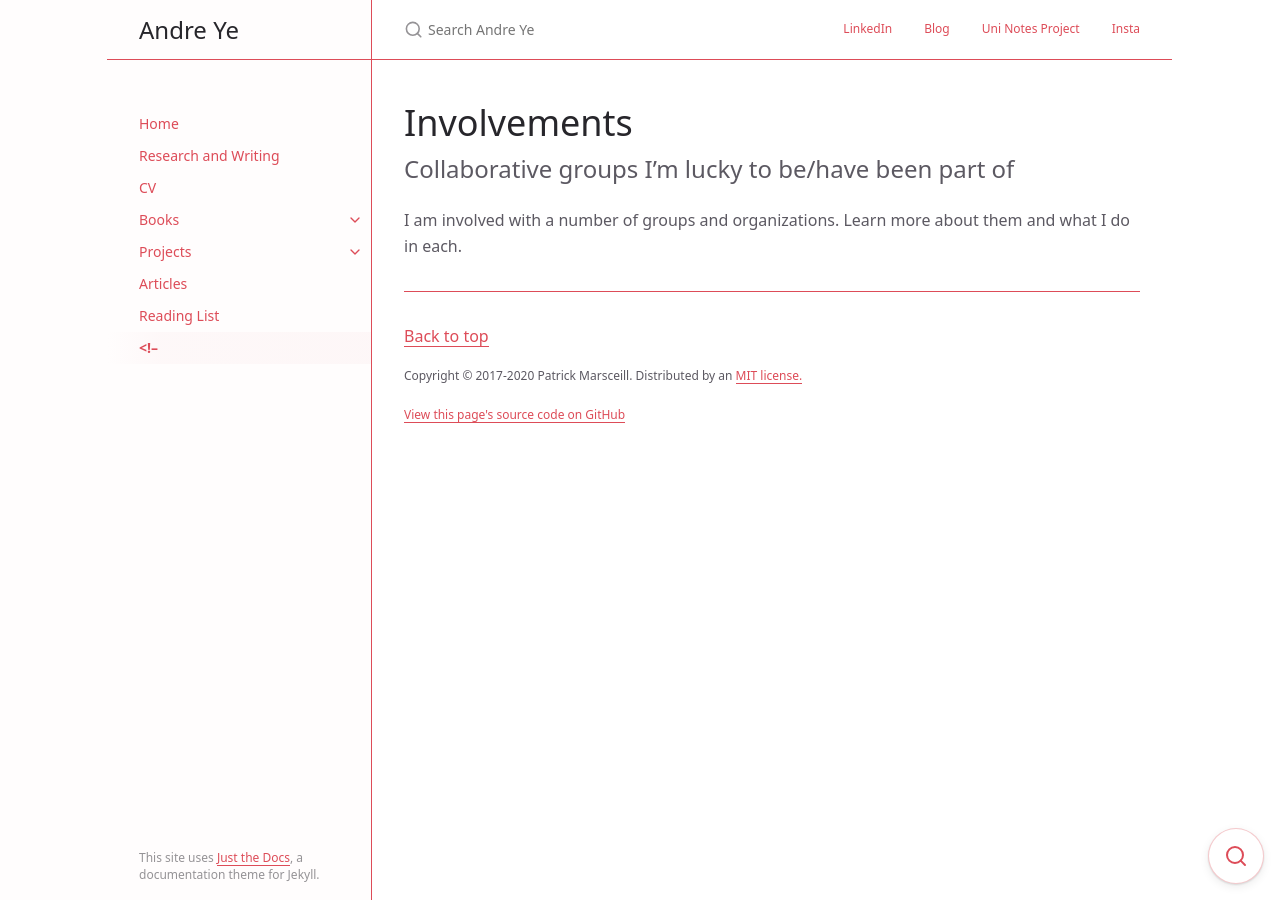
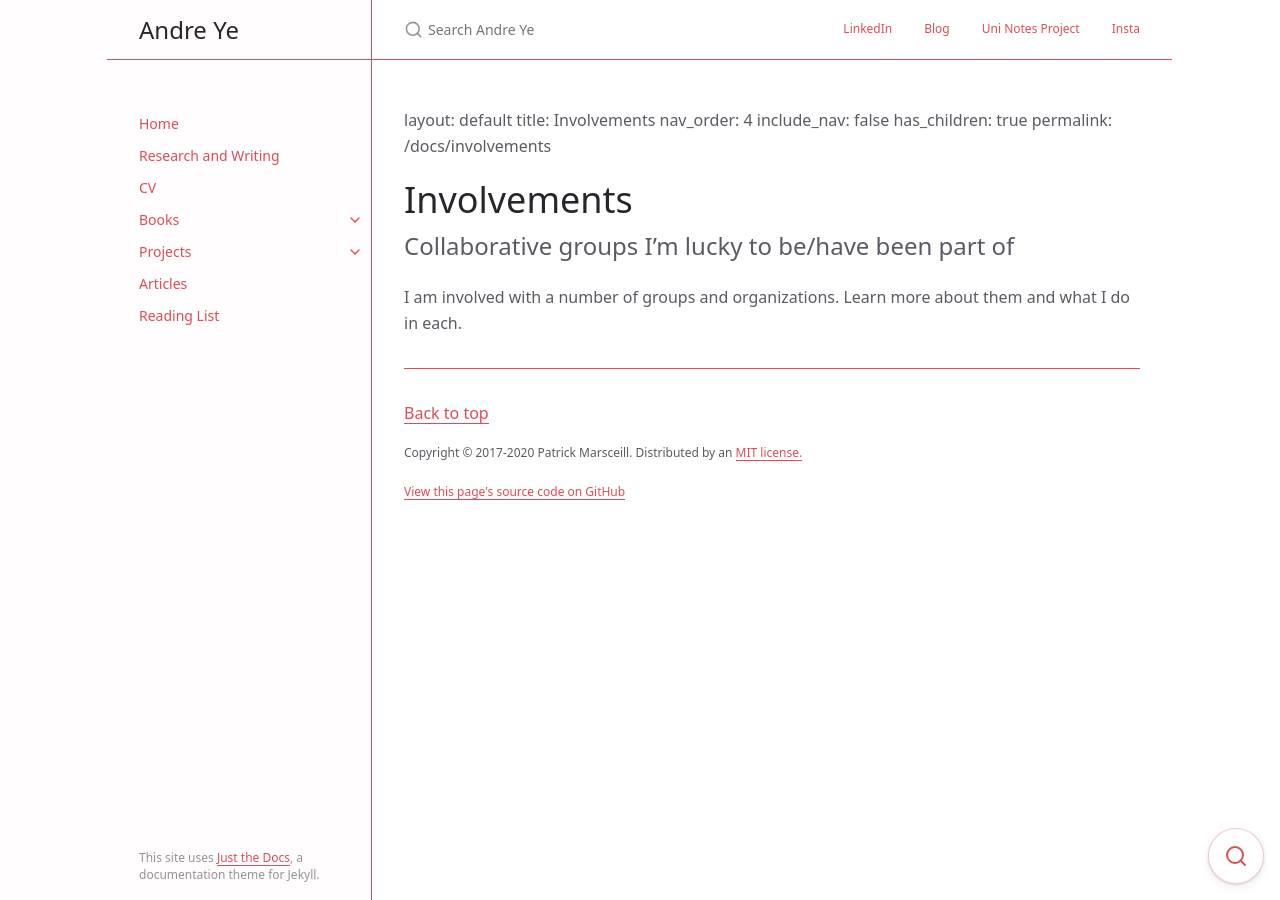
Before and after one commit to andre-ye/andre-ye.github.io-retired, a Jekyll site: the page built from docs/involvements/involvements.md, in a window 1280 px wide. Built offline with Jekyll 4.4.1, drawn with Linux system fonts in a browser that asks for light colours; nearby versions of some CDN libraries; our own code applies the rules of GitHub Pages for plain Markdown files.

Commit message:
Update involvements.md

```diff
--- a/docs/involvements/involvements.md
+++ b/docs/involvements/involvements.md
@@ -1,13 +1,10 @@
 
-<!--
----
 layout: default
 title: Involvements
 nav_order: 4
+include_nav: false
 has_children: true
 permalink: /docs/involvements
----
--->
 
 # Involvements
 
```
